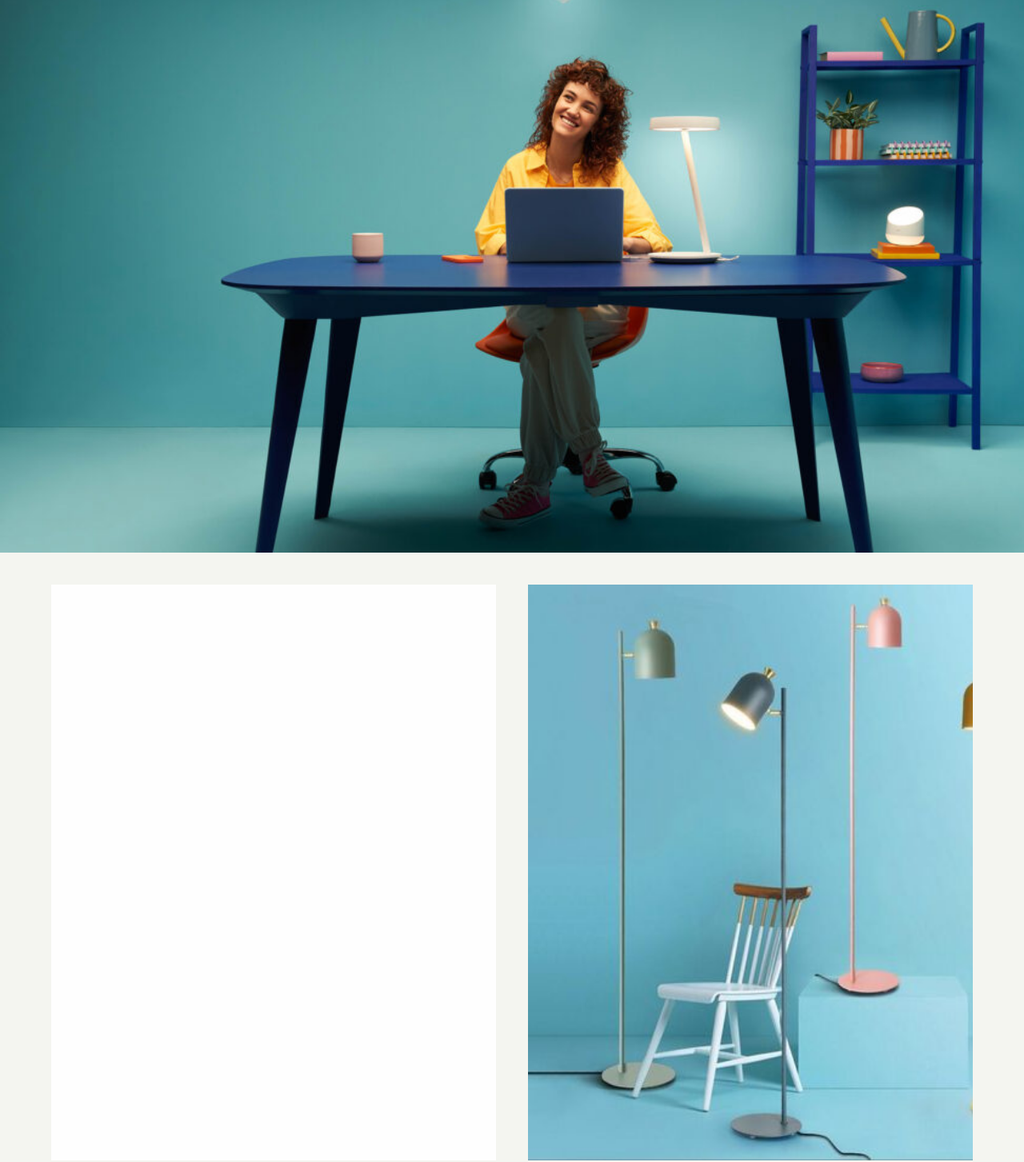
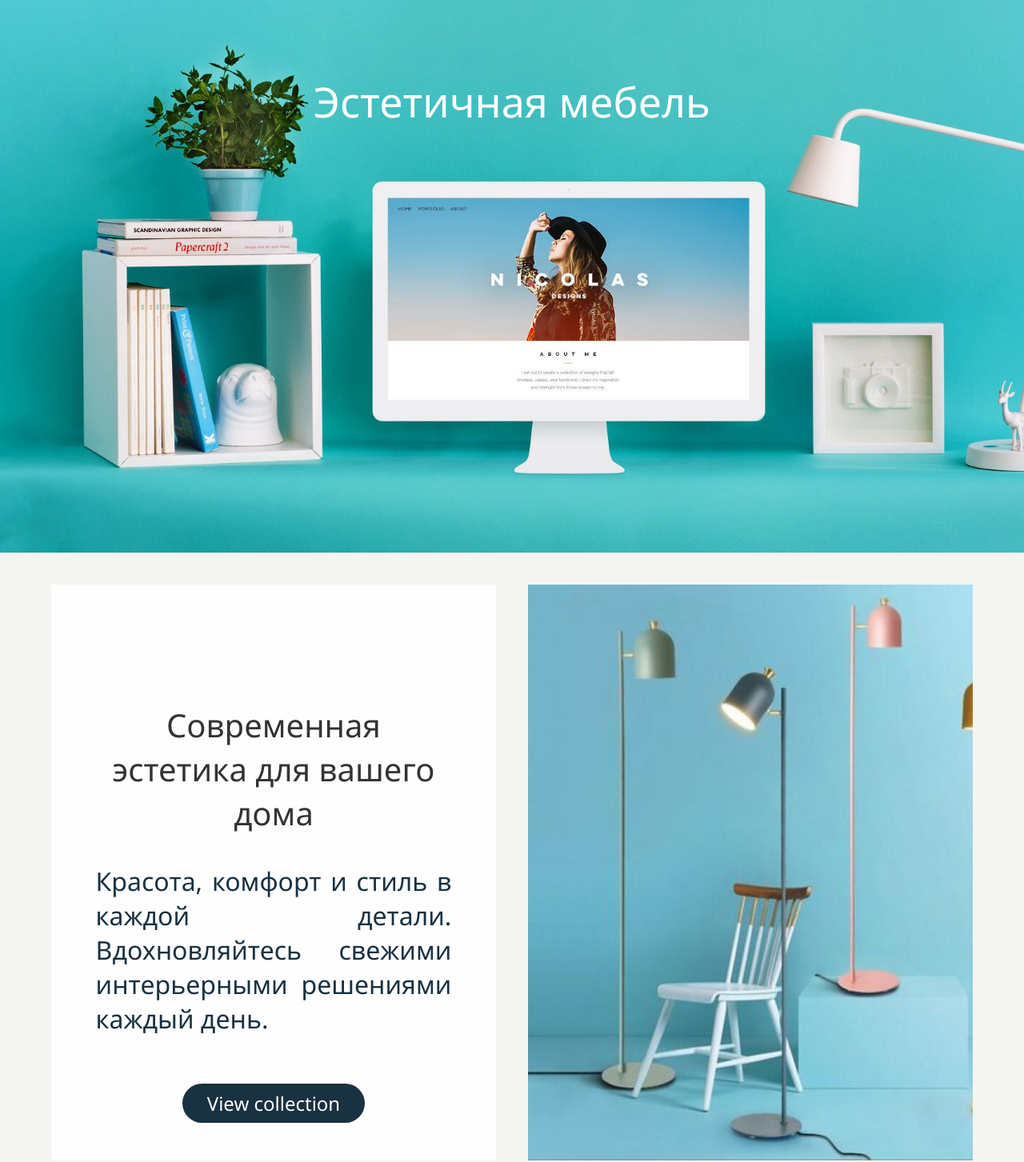
Before and after one commit to Merkuryyi/aestheticFurniture, a React (Create React App) app in the folder frontend/: page / in a window 1280 px wide. Shown: the part 233-1686 px from the top of the page at 80% size. Built offline with nearby package versions, Linux system fonts and the light colour scheme.

Commit message:
improving the code structure
separation of elements, adding arguments for changing the block

```diff
--- a/frontend/src/App.js
+++ b/frontend/src/App.js
@@ -2,15 +2,29 @@
 import './styles/index.css';
 import Header from './components/Header/Header';
 import SectionInfoWebSite from './components/SectionInfoWebSite/SectionInfoWebSite';
-import BlockInfo from "./BlockInfo/BlockInfo";
-
+import BlockInfo from "./components/BlockInfo/BlockInfo";
+import lampsImage from './images/lamps.jpg';
+import sofaLampImage from './images/sofaLamp.jpg';
 function App() {
     return (
         <div className="app-content">
 
             <Header />
             <SectionInfoWebSite />
-            <BlockInfo />
+            <BlockInfo
+                title="Современная эстетика для вашего дома"
+                description="Красота, комфорт и стиль в каждой детали. Вдохновляйтесь свежими интерьерными решениями каждый день."
+                buttonText="View collection"
+                imageSrc={lampsImage}
+                reverse={false}
+            />
+            <BlockInfo
+                title="Идеальная мебель для уютной жизни"
+                description="У нас вы найдете минималистичные и трендовые предметы интерьера, которые создадут гармонию и вдохновение в любой комнате."
+                buttonText="View collection"
+                imageSrc={sofaLampImage}
+                reverse={true}
+            />
 
         </div>
     );
--- a/frontend/src/BlockInfo/BlockInfo.css
+++ /dev/null
@@ -1,34 +0,0 @@
-
-.block-info
-{
-    position: relative;
-    align-items: center;
-    justify-content: center;
-    display: flex;
-    width: 90%;
-    height: 100vh;
-    gap: 40px;
-}
-
-.background-description
-{
-    position: relative;
-    align-items: center;
-    justify-content: center;
-    display: flex;
-    background-color: #FEFEFE;
-    width: 50%;
-    height: 90vh;
-}
-
-.image-object
-{
-    position: relative;
-    align-items: center;
-    justify-content: center;
-    display: flex;
-    background-image: url('../images/lamps.jpg');
-    background-size: cover;
-    width: 50%;
-    height: 90vh;
-}
--- a/frontend/src/BlockInfo/BlockInfo.jsx
+++ /dev/null
@@ -1,17 +0,0 @@
-import React from 'react';
-
-import './BlockInfo.css';
-
-function BlockInfo() {
-
-    return (
-        <section className="block-info">
-            <section className="background-description">
-
-            </section>
-            <div className="image-object"></div>
-        </section>
-    );
-}
-
-export default BlockInfo;
--- /dev/null
+++ b/frontend/src/components/BlockInfo/BlockInfo.css
@@ -0,0 +1,106 @@
+
+.block-info
+{
+    position: relative;
+    align-items: center;
+    justify-content: center;
+    display: flex;
+    width: 90%;
+    height: 90vh;
+    gap: 40px;
+    margin-bottom: 40px;
+
+}
+.block-info.reverse {
+  flex-direction: row-reverse;
+}
+.background-description
+{
+    position: relative;
+    align-items: center;
+    justify-content: center;
+    display: flex;
+    background-color: #FEFEFE;
+    width: 50%;
+    height: 90vh;
+    flex-direction: column;
+    min-width: 300px;
+}
+
+.image-object
+{
+    position: relative;
+    align-items: center;
+    justify-content: center;
+    display: flex;
+    background-image: url('../../images/lamps.jpg');
+    background-size: cover;
+    width: 50%;
+    height: 90vh;
+    min-width: 300px;
+
+}
+
+.blockText
+{
+    position: relative;
+    align-items: center;
+    justify-content: center;
+    display: flex;
+    width: 80%;
+    height: 80%;
+    flex-direction: column;
+    gap: 20px;
+}
+.title-infoBlock
+{
+    font-family: 'Segoe UI';
+    font-style: normal;
+    font-weight: 500;
+    font-size: 48px;
+    color: #193140;
+    text-align: center;
+}
+.text-infoBlock
+{
+    font-family: 'Segoe UI';
+    font-style: normal;
+    font-weight: 300;
+    font-size: 32px;
+    color: #193140;
+    text-align: justify;
+}
+@media (max-width: 768px) {
+
+    .block-info
+    {
+        gap: 20px;
+        margin-bottom: 20px;
+    }
+    .block-info.reverse {
+      flex-direction: row-reverse;
+    }
+    .background-description
+    {
+        min-width: 100px;
+    }
+
+    .image-object
+    {
+        min-width: 100px;
+    }
+
+    .blockText
+    {
+        gap: 10px;
+    }
+    .title-infoBlock
+    {
+        font-size: 12px;
+    }
+    .text-infoBlock
+    {
+        font-size: 16px;
+    }
+
+}
--- /dev/null
+++ b/frontend/src/components/BlockInfo/BlockInfo.jsx
@@ -0,0 +1,24 @@
+import React from 'react';
+import './BlockInfo.css';
+import Button from '../ButtonHeader/Button';
+
+function BlockInfo({ title, description, buttonText, imageSrc, reverse }) {
+  return (
+    <section className={`block-info ${reverse ? 'reverse' : ''}`}>
+      <section className="background-description">
+        <div className="blockText">
+          <h1 className="title-infoBlock">{title}</h1>
+          <span className="text-infoBlock">{description}</span>
+        </div>
+        <Button>{buttonText}</Button>
+      </section>
+      <div
+        className="image-object"
+        style={{ '--bg-image': `url(${imageSrc})` }}
+      />
+    </section>
+  );
+}
+
+
+export default BlockInfo;
--- a/frontend/src/components/SectionInfoWebSite/SectionInfoWebSite.css
+++ b/frontend/src/components/SectionInfoWebSite/SectionInfoWebSite.css
@@ -1,11 +1,24 @@
 .background-info
 {
     position: relative;
-    align-items: center;
+    align-items: start;
     justify-content: center;
-    background-image: url('../../images/objectsWithHuman.jpg');
+    background-image: url('../../images/objects.jpg');
     display: flex;
     background-size: cover;
     width: 100%;
     height: 100vh;
+    margin-bottom: 40px;
+
 }
+.welcome-headline
+{
+    font-family: 'Segoe UI';
+    font-style: normal;
+    font-weight: 500;
+    font-size: 52px;
+    color: white;
+    text-align: center;
+    margin-top: 200px;
+
+}
--- a/frontend/src/components/SectionInfoWebSite/SectionInfoWebSite.jsx
+++ b/frontend/src/components/SectionInfoWebSite/SectionInfoWebSite.jsx
@@ -6,7 +6,7 @@
 
     return (
         <section className="background-info">
-
+            <span className="welcome-headline">Эстетичная мебель</span>
         </section>
     );
 }
```
Also changed, not shown: 1 other file (tests, documents, lock files or other folders).
